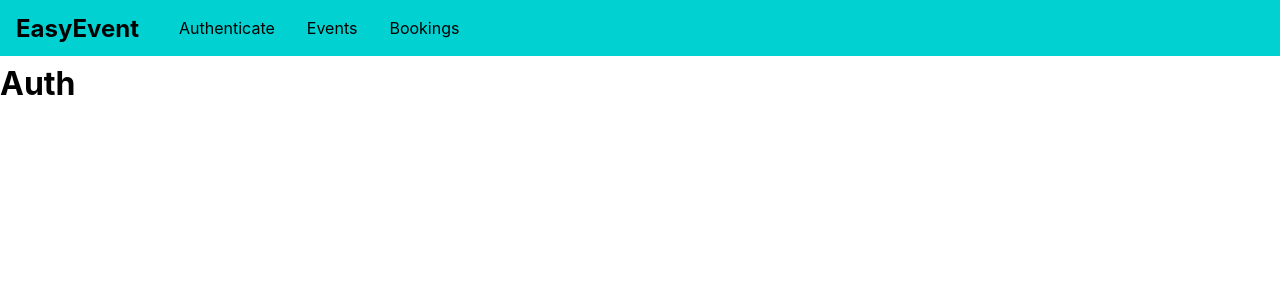
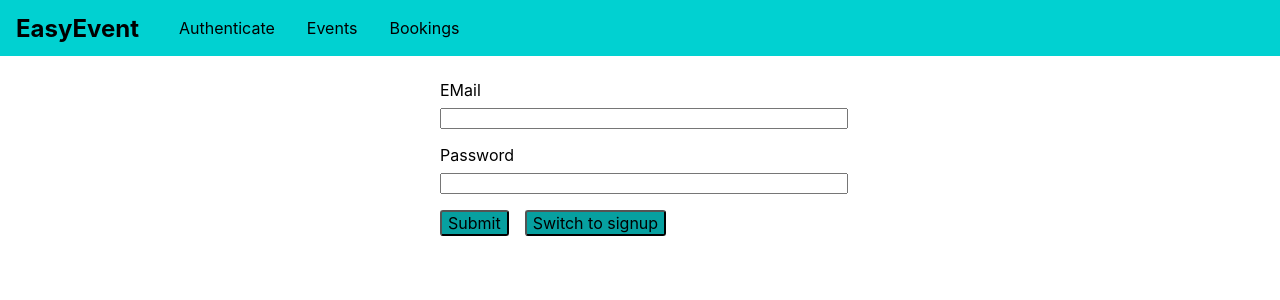
Before and after one commit to fahimvalanchery/GraphQL-Node-React-Mongo, a React (Create React App) app in the folder frontend/: page /auth in a window 1280 px wide. Shown: the top 300 px of the page. Built offline with nearby package versions, Linux system fonts and the light colour scheme.

Commit message:
form submition in console

```diff
--- /dev/null
+++ b/frontend/src/pages/Auth.css
@@ -0,0 +1,34 @@
+.auth-form {
+  width: 25rem;
+  max-width: 80%;
+  margin: 5rem auto;
+}
+
+.form-control label,
+.form-control input {
+  width: 100%;
+  display: block;
+}
+
+.form-control {
+  margin-bottom: 1rem;
+}
+
+.form-control label {
+  margin-bottom: 0.5rem;
+}
+
+.form-actions button {
+  background-color: rgb(7, 160, 160);
+  font: inherit;
+  border-radius: 3px;
+  padding: 0.25 1rem;
+  margin-right: 1rem;
+  cursor: pointer;
+}
+
+.form-actions button:hover,
+.form-actions button:active {
+  background-color: aqua;
+  border-color: rgb(7, 224, 188);
+}
--- a/frontend/src/pages/Auth.js
+++ b/frontend/src/pages/Auth.js
@@ -1,8 +1,41 @@
 import React, { Component } from 'react';
 
+import './Auth.css';
+
 class AuthPage extends Component {
+  constructor(props) {
+    super(props);
+    this.emailEl = React.createRef();
+    this.passwordEl = React.createRef();
+  }
+
+  submitHandler = event => {
+    event.preventDefault();
+    const email = this.emailEl.current.value;
+    const password = this.passwordEl.current.value;
+
+    if (email.trim().length === 0 || password.trim().length === 0) {
+      return;
+    }
+    console.log(email, password);
+  };
   render() {
-    return <h1>Auth</h1>;
+    return (
+      <form className="auth-form" onSubmit={this.submitHandler}>
+        <div className="form-control">
+          <label htmlFor="email"> EMail</label>
+          <input type="email" id="email" ref={this.emailEl} />
+        </div>
+        <div className="form-control">
+          <label htmlFor="password"> Password</label>
+          <input type="password" id="password" ref={this.passwordEl} />
+        </div>
+        <div className="form-actions">
+          <button type="submit">Submit</button>
+          <button type="button">Switch to signup</button>
+        </div>
+      </form>
+    );
   }
 }
 
```
